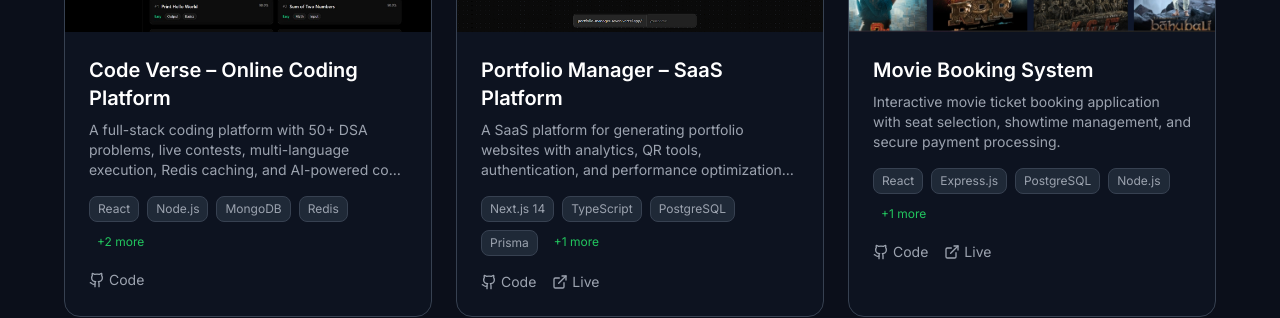
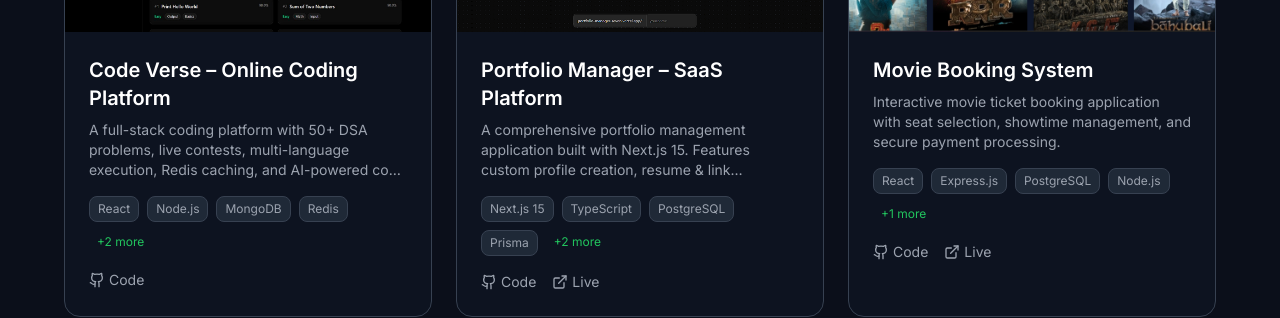
Before and after one commit to AvneeshTripathi72/my-portfolio, a React (Vite) app: page / in a window 1280 px wide. Shown: the part 2660-2978 px from the top of the page. Built offline with nearby package versions, Linux system fonts and the light colour scheme.

Commit message:
feat: update Portfolio Manager project details

```diff
--- a/src/components/Projects.jsx
+++ b/src/components/Projects.jsx
@@ -15,10 +15,10 @@ const projects = [
   },
   {
     title: 'Portfolio Manager – SaaS Platform',
-    description: 'A SaaS platform for generating portfolio websites with analytics, QR tools, authentication, and performance optimization achieving 95+ Lighthouse score.',
-    tech: ['Next.js 14', 'TypeScript', 'PostgreSQL', 'Prisma', 'Tailwind CSS'],
+    description: 'A comprehensive portfolio management application built with Next.js 15. Features custom profile creation, resume & link management, analytics dashboard, and secure Clerk authentication.',
+    tech: ['Next.js 15', 'TypeScript', 'PostgreSQL', 'Prisma', 'Clerk', 'Shadcn/ui'],
     github: 'https://github.com/AvneeshTripathi72/Portfolio_Manager',
-    live: 'https://portfolio-manager-seven.vercel.app/',
+    live: 'https://dashboard.avanishtripathi.me/',
     image: '/portfoliomanger.png',
     featured: true
   },
```
Also changed, not shown: portfolio.png (added).
